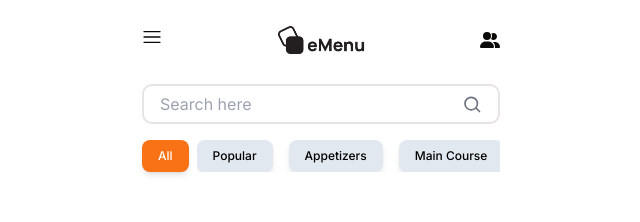
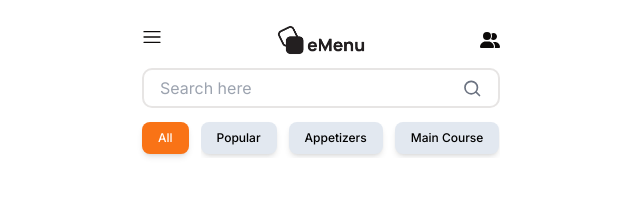
Before and after one commit to jmmaglonzo/E-MENU-FE, a Next.js app: page / in a window 1280 px wide. Shown: the top 222 px of the page, without its empty margins (319-959 px from the left). Built offline with nearby package versions, Linux system fonts and the light colour scheme; no server answers.

Commit message:
style: fix spacing of header components

```diff
--- a/src/components/Card/CardContainer.tsx
+++ b/src/components/Card/CardContainer.tsx
@@ -8,7 +8,7 @@ const CardContainer = () => {
 
   if (isLoading)
     return (
-      <div className="container mt-36 flex min-h-dvh justify-center">
+      <div className="container mt-36 flex h-dvh justify-center">
         <Loader />
       </div>
     );
--- a/src/components/header/MenuTab.tsx
+++ b/src/components/header/MenuTab.tsx
@@ -21,7 +21,7 @@ const MenuTab = () => {
   };
 
   return (
-    <div className="container mt-4 flex items-center gap-2 text-base">
+    <div className="container mt-1.5 flex items-center gap-3 py-1 text-base">
       {categoryItems.slice(0, 1).map((c) => (
         <button
           key={c.value}
@@ -33,7 +33,7 @@ const MenuTab = () => {
       ))}
 
       <div
-        className="flex items-center gap-4 overflow-x-scroll whitespace-nowrap no-scrollbar"
+        className="flex items-center gap-3 overflow-x-scroll whitespace-nowrap py-1 no-scrollbar"
         ref={scrollContainerRef}
       >
         {categoryItems.slice(1).map((c) => (
--- a/src/components/header/Navbar.tsx
+++ b/src/components/header/Navbar.tsx
@@ -4,7 +4,7 @@ import { QrDrawer } from "../Drawer/QrDrawer";
 import SearchBox from "@/components/header/searchBox";
 import MenuTab from "./MenuTab";
 import MenuDrawer from "../Card/MenuDrawer";
-
+import menuLogo from "/public/emenu-logo-dark.png";
 const Navbar = () => {
   return (
     <>
@@ -14,7 +14,8 @@ const Navbar = () => {
         </div>
         <div className="relative h-[40px] w-[160px]">
           <Image
-            src="/emenu-logo-dark.png"
+            src={menuLogo}
+            placeholder="blur"
             alt="icon-menu"
             fill
             className="object-contain"
--- a/src/components/header/searchBox.tsx
+++ b/src/components/header/searchBox.tsx
@@ -15,7 +15,7 @@ const SearchBox = () => {
 
   return (
     <div className="container">
-      <div className="mx-auto mt-6 flex w-full items-center rounded-md border-2 px-4 focus-within:border-orange-500">
+      <div className="mx-auto mt-2 flex w-full items-center rounded-md border-2 px-4 focus-within:border-orange-500">
         <input
           type="text"
           className="w-full flex-grow py-1.5 outline-none focus:border-orange-500"
--- a/src/styles/globals.css
+++ b/src/styles/globals.css
@@ -54,6 +54,6 @@
     @apply border-border;
   }
   body {
-    @apply min-h-dvh overflow-hidden bg-background text-foreground;
+    @apply h-dvh overflow-hidden bg-background text-foreground;
   }
 }
```
Also changed, not shown: api/categoryItems.tsx (deleted, +0 -31 lines).
